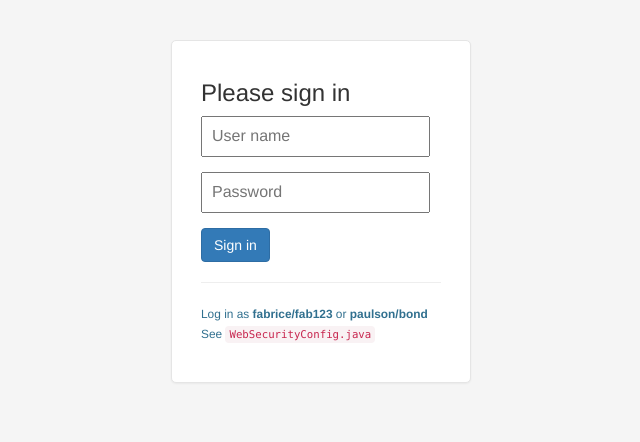
After one commit to minemeraj/rabatt, a web app: page /login.html in a window 1280 px wide. The commit adds this page. Shown: the top 442 px of the page, without its empty margins (319-959 px from the left). Run offline with its HTML, style and script files only (its server is not run), Linux system fonts and the light colour scheme; data that the repository does not hold is empty; some libraries are stand-ins or nearby versions.

Commit message:
login logout implemented...

```diff
--- a/src/main/webapp/index.html
+++ b/src/main/webapp/index.html
@@ -34,6 +34,9 @@
       <nav class="navbar navbar-inverse">
         <div class="navbar-header">
           <a class="navbar-brand" href="/">Rabatt</a>
+          	<a class="btn btn-default navbar-btn navbar-right logout" href="logout.html" target="_self" ng-click="logout()">
+                <span class="glyphicon glyphicon glyphicon-off"></span>
+            </a>
         </div>
       </nav>
       <!-- ANGULAR DYNAMIC CONTENT -->
@@ -46,5 +49,6 @@
       <script src="static//js/app/app.routes.js"></script>
       <script src="static/js/app/components/users/user_service.js"></script>
       <script src="static/js/app/components/users/user_controller.js"></script>
+      <script src="static/js/app/components/logout/logoutController.js"></script>
   </body>
 </html>
--- /dev/null
+++ b/src/main/webapp/login.html
@@ -0,0 +1,27 @@
+<!DOCTYPE html>
+<html lang="en">
+<head>
+  <meta charset="utf-8">
+  <title>Sign in &middot; Stock Trading Portfolio Sign in</title>
+  <link href="webjars/bootstrap/css/bootstrap.min.css" rel="stylesheet">
+  <link href="static/css/login.css" rel="stylesheet">
+</head>
+<body>
+  <div class="container">
+    <!--
+    <div data-bind="visible: showErrorMessage" class="alert alert-error">
+      Invalid username/password.
+    </div>
+    -->
+    <form class="form-signin" method="post" action="login.html">
+      <h3 class="muted form-signin-heading">Please sign in</h3>
+      <input type="text" class="input-block-level" placeholder="User name" name="username">
+      <input type="password" class="input-block-level" placeholder="Password" name="password">
+      <button class="btn btn-primary" type="submit">Sign in</button>
+      <hr>
+      <p class="text-info"><small>
+        Log in as <strong>fabrice/fab123</strong> or <strong>paulson/bond</strong><br>
+        See <code>WebSecurityConfig.java</code></small></p>
+    </form>
+</body>
+</html>
--- /dev/null
+++ b/src/main/webapp/static/css/login.css
@@ -0,0 +1,36 @@
+body {
+  padding-top: 40px;
+  padding-bottom: 40px;
+  background-color: #f5f5f5;
+}
+
+.alert {
+  max-width: 300px;
+  padding: 19px 29px 29px;
+  margin: 0 auto 20px;
+}
+
+.form-signin {
+  max-width: 300px;
+  padding: 19px 29px 29px;
+  margin: 0 auto 20px;
+  background-color: #fff;
+  border: 1px solid #e5e5e5;
+  -webkit-border-radius: 5px;
+  -moz-border-radius: 5px;
+  border-radius: 5px;
+  -webkit-box-shadow: 0 1px 2px rgba(0, 0, 0, .05);
+  -moz-box-shadow: 0 1px 2px rgba(0, 0, 0, .05);
+  box-shadow: 0 1px 2px rgba(0, 0, 0, .05);
+}
+
+.form-signin .form-signin-heading,.form-signin .checkbox {
+  margin-bottom: 10px;
+}
+
+.form-signin input[type="text"],.form-signin input[type="password"] {
+  font-size: 16px;
+  height: auto;
+  margin-bottom: 15px;
+  padding: 7px 9px;
+}
--- /dev/null
+++ b/src/main/webapp/static/js/app/components/logout/logoutController.js
@@ -0,0 +1,5 @@
+'use strict';
+
+angular.module('rabattApp').controller('LogoutController', [ '$scope', function($scope) {
+		Session.clear();
+} ]);
```
Also changed, not shown: src/main/java/de/rwthaachen/webtech/rabatt/config/AuthoritiesConstants.java (added, +16 -0 lines), src/main/java/de/rwthaachen/webtech/rabatt/config/DefaultDataPopulator.java (+17 -2 lines), src/main/java/de/rwthaachen/webtech/rabatt/config/WebSecurityConfig.java (+38 -6 lines), src/main/java/de/rwthaachen/webtech/rabatt/config/WebSecurityInitializer.java (+5 -5 lines), src/main/java/de/rwthaachen/webtech/rabatt/model/User.java (+21 -8 lines), src/main/java/de/rwthaachen/webtech/rabatt/service/UserServiceImpl.java (+5 -5 lines), src/main/webapp/static/js/app/app.routes.js (+9 -0 lines).
